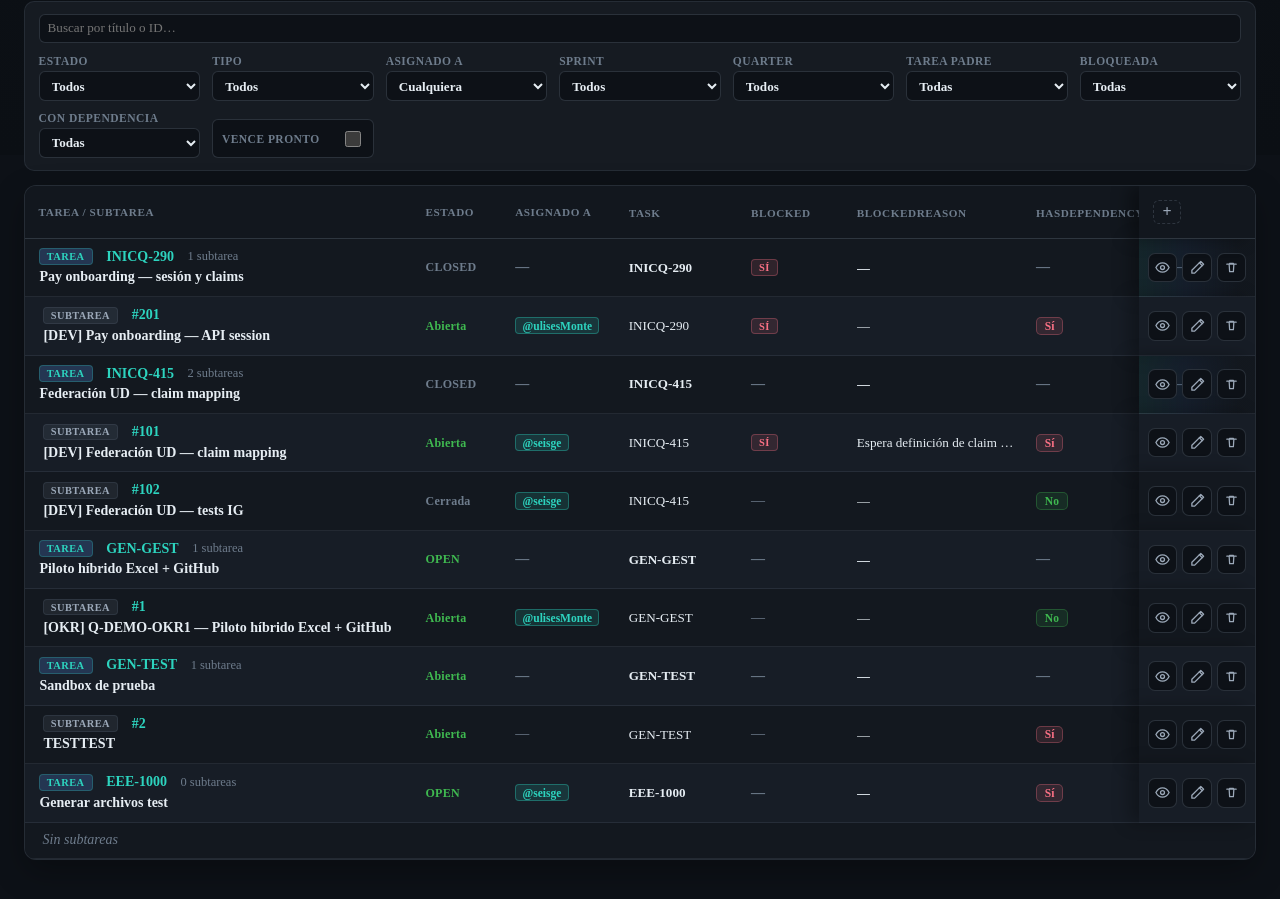
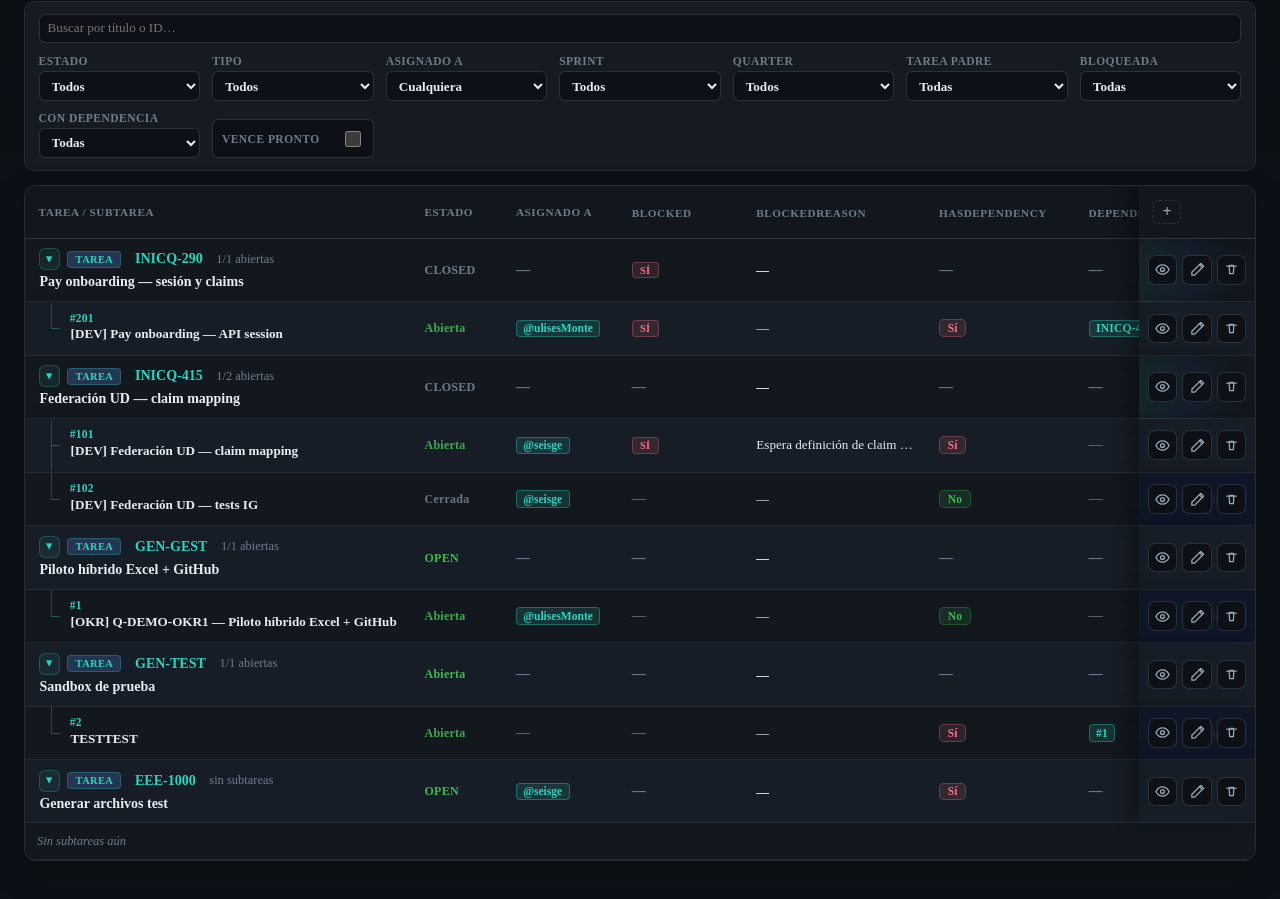
Before and after one commit to ulisesMonte/rakkau-pm, a Next.js app: page / in a window 1280 px wide. Shown: the part 645-1544 px from the top of the page. Built offline with nearby package versions, Linux system fonts and the light colour scheme.

Commit message:
Hide Task column and improve subtask hierarchy UI
Drop redundant Task table column; nest subtasks under parents with
collapse toggle, tree rail, and lighter child-row styling.

```diff
--- a/app/globals.css
+++ b/app/globals.css
@@ -946,10 +946,7 @@ textarea {
   );
 }
 .rk-row-child .rk-td-actions {
-  background: var(--rk-bg-row);
-}
-.rk-row-child:nth-child(even) .rk-td-actions {
-  background: var(--rk-bg-row-alt);
+  background: rgba(15, 23, 42, 0.92);
 }
 
 .rk-icon-btn {
@@ -1206,11 +1203,23 @@ textarea {
 }
 
 .rk-row-child {
-  background: var(--rk-bg-row);
-}
-
-.rk-row-child:nth-child(even) {
-  background: var(--rk-bg-row-alt);
+  background: rgba(15, 23, 42, 0.35);
+}
+
+.rk-row-child td {
+  padding-top: 0.45rem;
+  padding-bottom: 0.45rem;
+  border-bottom-color: rgba(148, 163, 184, 0.08);
+  font-weight: 500;
+}
+
+.rk-row-child-last td {
+  border-bottom-color: var(--rk-border-strong);
+  padding-bottom: 0.75rem;
+}
+
+.rk-row-parent-open td {
+  border-bottom-color: transparent;
 }
 
 .rk-row-has-dep {
@@ -1232,8 +1241,136 @@ textarea {
   font-style: italic;
 }
 
+.rk-row-sub-empty td {
+  padding-top: 0.35rem;
+  padding-bottom: 0.65rem;
+}
+
+.rk-sub-empty {
+  font-size: 0.78rem;
+  color: var(--rk-text-dim);
+}
+
 .rk-child-indent {
-  padding-left: 1.1rem !important;
+  padding-left: 0.75rem !important;
+}
+
+.rk-sub-row {
+  display: flex;
+  align-items: stretch;
+  gap: 0.65rem;
+  min-height: 2.1rem;
+}
+
+.rk-tree-rail {
+  position: relative;
+  flex: 0 0 0.85rem;
+  margin-left: 0.55rem;
+}
+
+.rk-tree-rail::before {
+  content: "";
+  position: absolute;
+  left: 0.35rem;
+  top: -0.55rem;
+  bottom: -0.55rem;
+  width: 1px;
+  background: rgba(45, 212, 191, 0.28);
+}
+
+.rk-tree-rail::after {
+  content: "";
+  position: absolute;
+  left: 0.35rem;
+  top: 50%;
+  width: 0.55rem;
+  height: 1px;
+  background: rgba(45, 212, 191, 0.35);
+}
+
+.rk-tree-rail-last::before {
+  bottom: 50%;
+}
+
+.rk-task-cell-sub {
+  flex: 1;
+  min-width: 0;
+  gap: 0.1rem;
+}
+
+.rk-sub-title {
+  font-weight: 500;
+  font-size: 0.82rem;
+  color: var(--rk-text-muted, #cbd5e1);
+}
+
+.rk-sub-issue {
+  font-size: 0.72rem;
+  font-weight: 650;
+  color: var(--rk-cyan);
+  letter-spacing: 0.02em;
+}
+
+.rk-sub-issue-draft {
+  color: var(--rk-text-dim);
+  text-transform: uppercase;
+  letter-spacing: 0.04em;
+  font-size: 0.65rem;
+}
+
+.rk-state-sub {
+  font-size: 0.75rem;
+  opacity: 0.92;
+}
+
+.rk-tree-toggle {
+  display: inline-flex;
+  align-items: center;
+  justify-content: center;
+  width: 1.35rem;
+  height: 1.35rem;
+  margin-right: 0.15rem;
+  padding: 0;
+  border: 1px solid rgba(45, 212, 191, 0.25);
+  border-radius: 6px;
+  background: rgba(45, 212, 191, 0.08);
+  color: var(--rk-cyan);
+  cursor: pointer;
+  flex-shrink: 0;
+  transition: background 0.15s var(--rk-ease), border-color 0.15s var(--rk-ease);
+}
+
+.rk-tree-toggle:hover {
+  background: rgba(45, 212, 191, 0.16);
+  border-color: rgba(45, 212, 191, 0.45);
+}
+
+.rk-tree-chevron {
+  display: inline-block;
+  font-size: 0.7rem;
+  line-height: 1;
+  transform: rotate(0deg);
+  transition: transform 0.15s var(--rk-ease);
+}
+
+.rk-tree-chevron-open {
+  transform: rotate(90deg);
+}
+
+.rk-parent-count {
+  margin-left: auto;
+}
+
+.rk-parent-resp {
+  text-transform: lowercase;
+  padding: 0.08rem 0.4rem;
+  border-radius: 999px;
+  border: 1px solid rgba(148, 163, 184, 0.25);
+  background: rgba(148, 163, 184, 0.08);
+}
+
+.rk-task-cell-parent .rk-task-cell-head {
+  width: 100%;
 }
 
 .rk-badge {
--- a/components/HierarchyTable.tsx
+++ b/components/HierarchyTable.tsx
@@ -969,6 +969,15 @@ function GroupRows({
   onDeleteTask: (id: string) => void;
   onDeleteItem: (nodeId: string) => void;
 }) {
+  const [expanded, setExpanded] = useState(true);
+  const childCount =
+    project.items.filter((i) => resolveItemParentTaskId(i) === group.task.id)
+      .length || group.children.length;
+  const openChildren = group.children.filter((c) => {
+    const st = String(c.fieldValues.Status ?? c.state ?? "").toLowerCase();
+    return st !== "closed" && st !== "done" && st !== "cerrado";
+  }).length;
+
   return (
     <>
       {group.contextOnly ? (
@@ -987,29 +996,33 @@ function GroupRows({
         <GeneralTaskRow
           task={group.task}
           customFields={customFields}
-          childCount={
-            project.items.filter(
-              (i) => resolveItemParentTaskId(i) === group.task.id,
-            ).length || group.children.length
-          }
+          childCount={childCount}
+          openChildren={openChildren}
+          expanded={expanded}
+          onToggleChildren={() => setExpanded((v) => !v)}
           onEdit={() => onEditTask(group.task.id)}
           onView={() => onViewTask(group.task.id)}
           onDelete={() => onDeleteTask(group.task.id)}
         />
       )}
-      {group.children.map((item) => (
+      {expanded &&
+        group.children.map((item, idx) => (
           <ItemRow
             key={item.nodeId}
             item={item}
             customFields={customFields}
+            treeIndex={idx}
+            treeLast={idx === group.children.length - 1}
             onEdit={() => onEditItem(item.nodeId)}
             onView={() => onViewItem(item.nodeId)}
             onDelete={() => onDeleteItem(item.nodeId)}
           />
         ))}
-      {!group.contextOnly && group.children.length === 0 && (
-        <tr className="rk-row-child rk-row-empty">
-          <td className="rk-child-indent" colSpan={totalCols(customFields)}>Sin subtareas</td>
+      {expanded && !group.contextOnly && group.children.length === 0 && (
+        <tr className="rk-row-child rk-row-empty rk-row-sub-empty">
+          <td className="rk-child-indent" colSpan={totalCols(customFields)}>
+            <span className="rk-sub-empty">Sin subtareas aún</span>
+          </td>
         </tr>
       )}
     </>
@@ -1021,14 +1034,20 @@ function GroupRows({
 function GeneralTaskRow({
   task,
   childCount,
+  openChildren,
   customFields,
+  expanded,
+  onToggleChildren,
   onEdit,
   onView,
   onDelete,
 }: {
   task: GeneralTask;
   childCount: number;
+  openChildren: number;
   customFields: ProjectField[];
+  expanded: boolean;
+  onToggleChildren: () => void;
   onEdit: () => void;
   onView: () => void;
   onDelete: () => void;
@@ -1036,15 +1055,39 @@ function GeneralTaskRow({
   const deps = parseDeps(task.DependsOn);
   const dueCls = dueNearClass(task.DueDate, task.Status);
   const st = generalTaskStatusDisplay(task);
-
-  return (
-    <tr className={`rk-row-parent rk-row-readonly${deps.length ? " rk-row-has-dep" : ""}${dueCls}`}>
+  const resp = task.Responsable?.trim();
+
+  return (
+    <tr
+      className={`rk-row-parent rk-row-readonly${deps.length ? " rk-row-has-dep" : ""}${dueCls}${expanded && childCount ? " rk-row-parent-open" : ""}`}
+    >
       <td>
-        <div className="rk-task-cell">
+        <div className="rk-task-cell rk-task-cell-parent">
           <div className="rk-task-cell-head">
+            <button
+              type="button"
+              className="rk-tree-toggle"
+              onClick={onToggleChildren}
+              aria-expanded={expanded}
+              aria-label={
+                expanded ? "Ocultar subtareas" : "Mostrar subtareas"
+              }
+              title={expanded ? "Ocultar subtareas" : "Mostrar subtareas"}
+            >
+              <span className={`rk-tree-chevron${expanded ? " rk-tree-chevron-open" : ""}`} aria-hidden>
+                ▸
+              </span>
+            </button>
             <span className="rk-badge rk-badge-general">Tarea</span>
             <span className="rk-parent-id">{task.id}</span>
-            <span className="rk-parent-meta">{childCount} subtarea{childCount === 1 ? "" : "s"}</span>
+            {resp ? (
+              <span className="rk-parent-meta rk-parent-resp">{resp}</span>
+            ) : null}
+            <span className="rk-parent-meta rk-parent-count">
+              {childCount === 0
+                ? "sin subtareas"
+                : `${openChildren}/${childCount} abiertas`}
+            </span>
           </div>
           <div className="rk-task-cell-title">{task.title}</div>
         </div>
@@ -1075,12 +1118,16 @@ function GeneralTaskRow({
 function ItemRow({
   item,
   customFields,
+  treeIndex = 0,
+  treeLast = true,
   onEdit,
   onView,
   onDelete,
 }: {
   item: ProjectItem;
   customFields: ProjectField[];
+  treeIndex?: number;
+  treeLast?: boolean;
   onEdit: () => void;
   onView: () => void;
   onDelete: () => void;
@@ -1094,11 +1141,9 @@ function ItemRow({
   const taskVal = Array.isArray(item.fieldValues.Task)
     ? item.fieldValues.Task[0] ?? "" : item.fieldValues.Task ?? "";
   const st = itemStatusDisplay(item);
-  // Ítems sin tarea padre se tratan visualmente como Tareas principales
   const isOrphan = !taskVal;
 
   if (isOrphan) {
-    // ─── Vista de TAREA (ítem sin padre) ──────────────────────────
     return (
       <tr className={`rk-row-parent rk-row-readonly${deps.length ? " rk-row-has-dep" : ""}${dueCls}`}>
         <td>
@@ -1144,30 +1189,43 @@ function ItemRow({
     );
   }
 
-  // ─── Vista de SUBTAREA (ítem con padre) ─────────────────────────
-  return (
-    <tr className={`rk-row-child rk-row-readonly${deps.length ? " rk-row-has-dep" : ""}${dueCls}`}>
+  const title = itemDisplayTitle(item);
+
+  return (
+    <tr
+      className={`rk-row-child rk-row-readonly${deps.length ? " rk-row-has-dep" : ""}${dueCls}${treeLast ? " rk-row-child-last" : ""}`}
+      data-tree-index={treeIndex}
+    >
       <td className="rk-child-indent">
-        <div className="rk-task-cell">
+        <div className="rk-sub-row">
+          <span
+            className={`rk-tree-rail${treeLast ? " rk-tree-rail-last" : ""}`}
+            aria-hidden
+          />
+          <div className="rk-task-cell rk-task-cell-sub">
             <div className="rk-task-cell-head">
-            <span className="rk-badge rk-badge-sub">Subtarea</span>
-            {item.number != null && (
-              <span className="rk-parent-id">#{item.number}</span>
-            )}
-          </div>
-          <div className="rk-task-cell-title">
+              {item.number != null ? (
+                <span className="rk-sub-issue">#{item.number}</span>
+              ) : (
+                <span className="rk-sub-issue rk-sub-issue-draft">borrador</span>
+              )}
+            </div>
+            <div className="rk-task-cell-title rk-sub-title">
               {item.url ? (
                 <a className="rk-title-link" href={item.url} target="_blank" rel="noreferrer">
-                {itemDisplayTitle(item)}
+                  {title}
                 </a>
               ) : (
-              <span className="rk-title-link">{itemDisplayTitle(item)}</span>
-            )}
+                <span className="rk-title-link">{title}</span>
+              )}
+            </div>
           </div>
         </div>
       </td>
       <td>
-        <span className={`rk-state ${st.open ? "rk-state-open" : "rk-state-closed"}`}>{st.text}</span>
+        <span className={`rk-state rk-state-sub ${st.open ? "rk-state-open" : "rk-state-closed"}`}>
+          {st.text}
+        </span>
       </td>
       <td><AssigneeChips logins={item.assignees ?? []} /></td>
       {customFields.map((cf) => (
@@ -1179,9 +1237,9 @@ function ItemRow({
         onEdit={onEdit}
         onView={onView}
         onDelete={onDelete}
-        editLabel={`Editar subtarea ${itemDisplayTitle(item)}`}
-        viewLabel={`Ver detalle de subtarea ${itemDisplayTitle(item)}`}
-        deleteLabel={`Eliminar subtarea ${itemDisplayTitle(item)}`}
+        editLabel={`Editar subtarea ${title}`}
+        viewLabel={`Ver detalle de subtarea ${title}`}
+        deleteLabel={`Eliminar subtarea ${title}`}
       />
     </tr>
   );
--- a/lib/githubTableColumns.ts
+++ b/lib/githubTableColumns.ts
@@ -7,6 +7,12 @@ export const PINNED_GITHUB_FIELD_NAMES = new Set([
   "Status",
   "Assignees",
 ]);
+
+/**
+ * Canónicos que no van como columna: el ID Task ya se muestra en el nombre
+ * de la tarea general / jerarquía.
+ */
+const HIDDEN_TABLE_FIELD_NAMES = new Set<string>([CANONICAL_FIELDS.Task]);
 
 /** Campos de sistema que no se muestran como columnas de tabla. */
 const SKIP_TABLE_DATA_TYPES = new Set<string>([
@@ -45,6 +51,7 @@ export function githubTableColumns(project: ProjectDocument): ProjectField[] {
   return project.fields.filter(
     (f) =>
       !PINNED_GITHUB_FIELD_NAMES.has(f.name) &&
+      !HIDDEN_TABLE_FIELD_NAMES.has(f.name) &&
       !SKIP_TABLE_DATA_TYPES.has(f.dataType),
   );
 }
```
Lines whose indentation alone changed are shown as unchanged.
